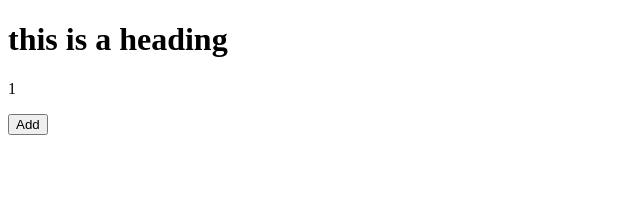
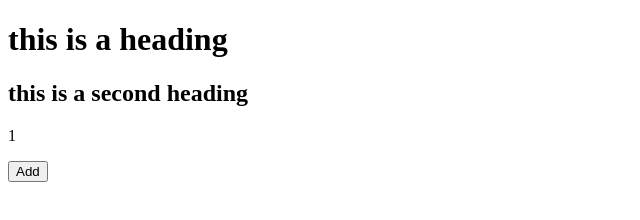
Before and after one commit to sinashahmaleki01/git-toturial, a plain HTML site: page index.html in a window 1280 px wide. Shown: the whole page, without its empty margins (0-640 px from the left). Drawn offline with Linux system fonts and the light colour scheme.

Commit message:
feat : added h2

```diff
--- a/index.html
+++ b/index.html
@@ -7,6 +7,7 @@
 </head>
 <body>
     <h1>this is a heading</h1>
+    <h2>this is a second heading</h2>
     <p id="para">1</p>
     <button onclick="addItem(1)">Add</button>
 </body>
```
